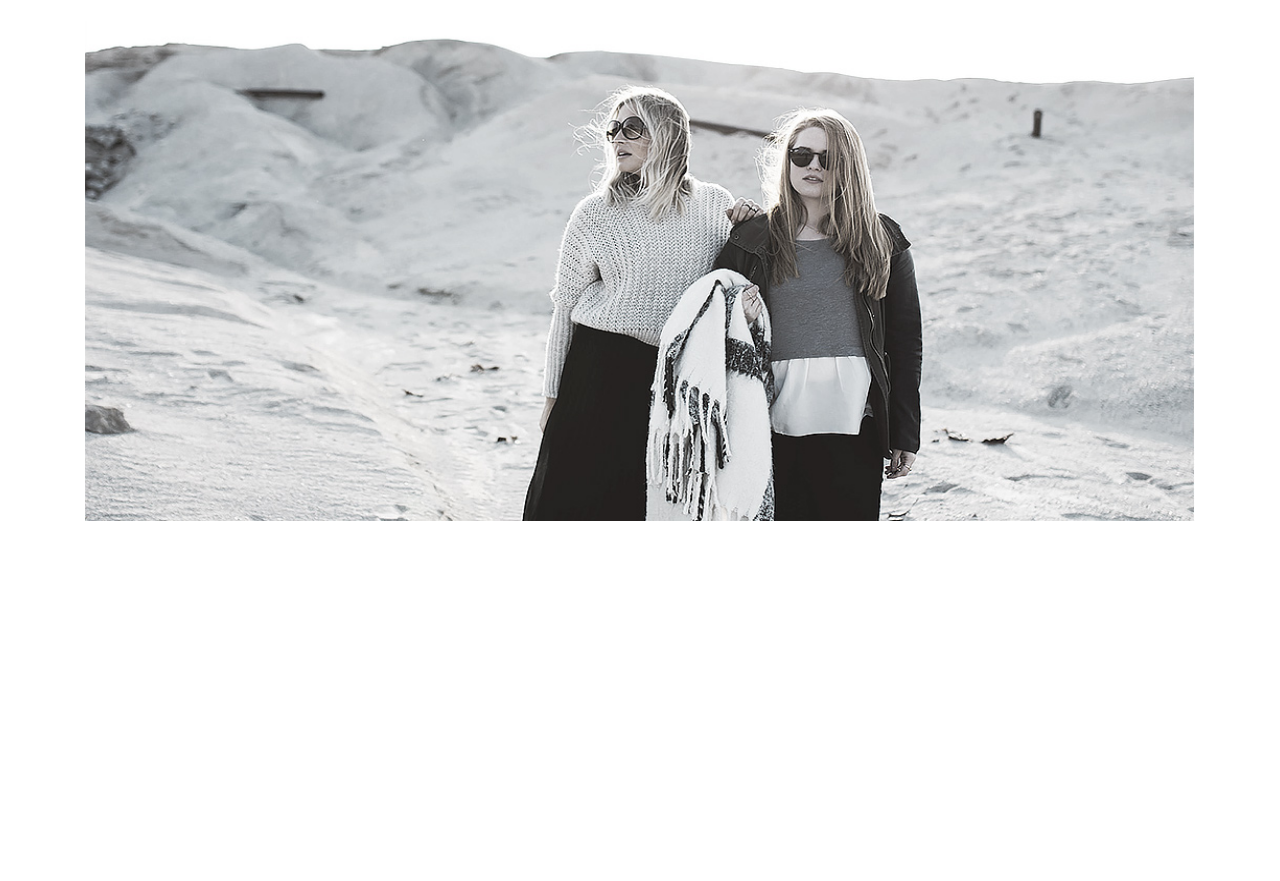
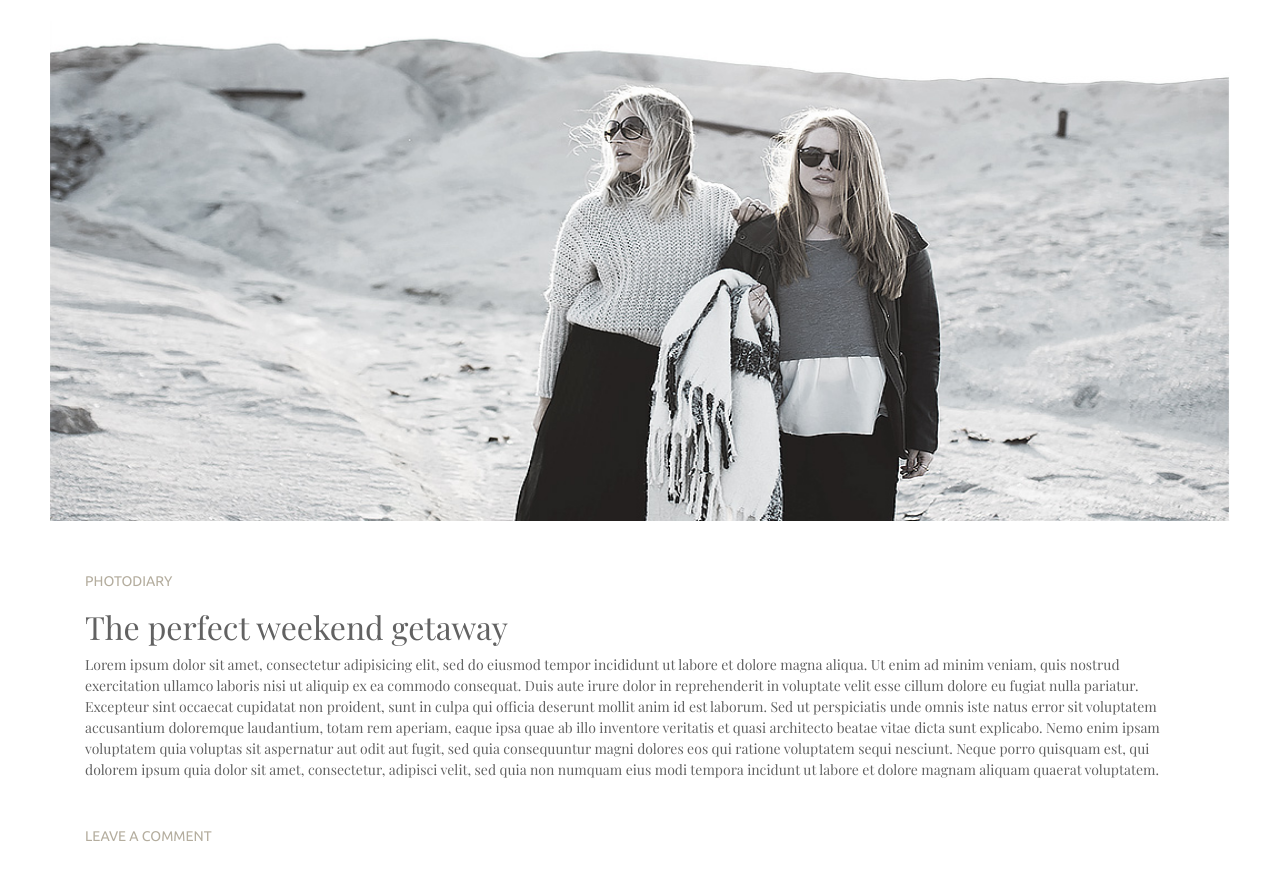
Before and after one commit to mahmoodsuavis/minimo, a plain HTML site: page index.html in a window 1280 px wide. Shown: the part 67-948 px from the top of the page. Before the commit the page ends 800 px from the top, so only its background shows below. Drawn offline with nearby package versions, Linux system fonts and the light colour scheme; a web font is replaced by a local one.

Commit message:
Blog Text

```diff
--- a/css/style.css
+++ b/css/style.css
@@ -20,6 +20,13 @@ header{
     padding: 0 3rem 0 0;
 }
 
+
+/* START HOME */
+.padding-home{
+    float: left;
+    width: 100%;
+    padding: 0 50px;
+}
 .bg-home{
     width: 100%;
     float: left;
@@ -27,3 +34,25 @@ header{
     height: 500px;
     background-size: 100% 100%;
 }
+
+/* END HOME */
+.post-text{
+    float: left;
+    width: 100%;
+    padding: 50px 0;
+}
+.topheading{
+    color: #b4ad9e;
+    font-size: 14px;
+    text-transform: uppercase;
+}
+h2{
+    font-family: 'Playfair Display';
+    color: #626262;
+}
+.paragraph-text{
+    color: #626262;
+    font-size: 14px;
+    padding-bottom: 30px;
+    font-family: 'Playfair Display';
+}
--- a/index.html
+++ b/index.html
@@ -40,9 +40,21 @@
             </nav>
         </div>
     </header>
-    <div class="container">
+    <div class="padding-home">
         <div class="bg-home" >
 
+        </div>
+    </div>
+    <div class="post-text">
+        <div class="container">
+            <div>
+                <p class="topheading">photodiary</p>
+                <h2>The perfect weekend getaway </h2>
+                <p class="paragraph-text">
+                    Lorem ipsum dolor sit amet, consectetur adipisicing elit, sed do eiusmod tempor incididunt ut labore et dolore magna aliqua. Ut enim ad minim veniam, quis nostrud exercitation ullamco laboris nisi ut aliquip ex ea commodo consequat. Duis aute irure dolor in reprehenderit in voluptate velit esse cillum dolore eu fugiat nulla pariatur. Excepteur sint occaecat cupidatat non proident, sunt in culpa qui officia deserunt mollit anim id est laborum. Sed ut perspiciatis unde omnis iste natus error sit voluptatem accusantium doloremque laudantium, totam rem aperiam, eaque ipsa quae ab illo inventore veritatis et quasi architecto beatae vitae dicta sunt explicabo. Nemo enim ipsam voluptatem quia voluptas sit aspernatur aut odit aut fugit, sed quia consequuntur magni dolores eos qui ratione voluptatem sequi nesciunt. Neque porro quisquam est, qui dolorem ipsum quia dolor sit amet, consectetur, adipisci velit, sed quia non numquam eius modi tempora incidunt ut labore et dolore magnam aliquam quaerat voluptatem.
+                </p>
+                <p class="topheading">Leave a comment</p>
+            </div>
         </div>
     </div>
 </body>
```
